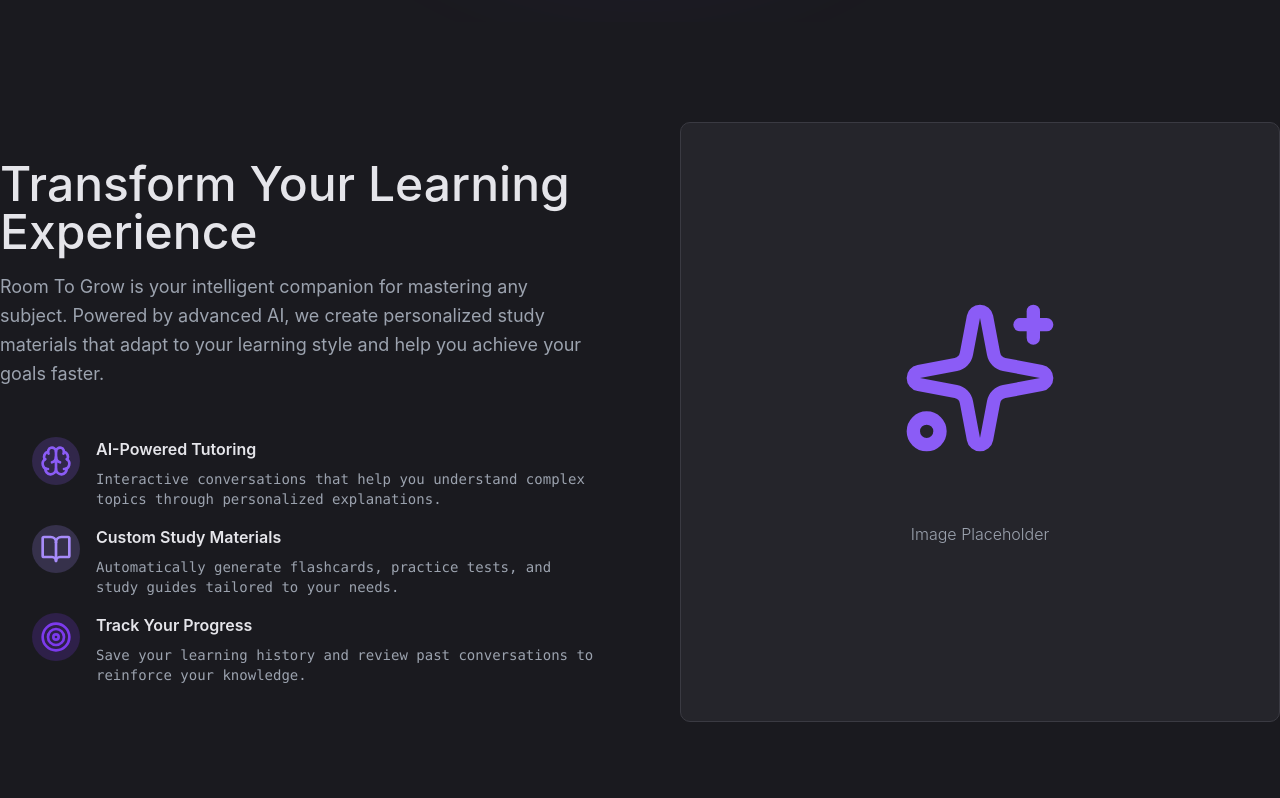
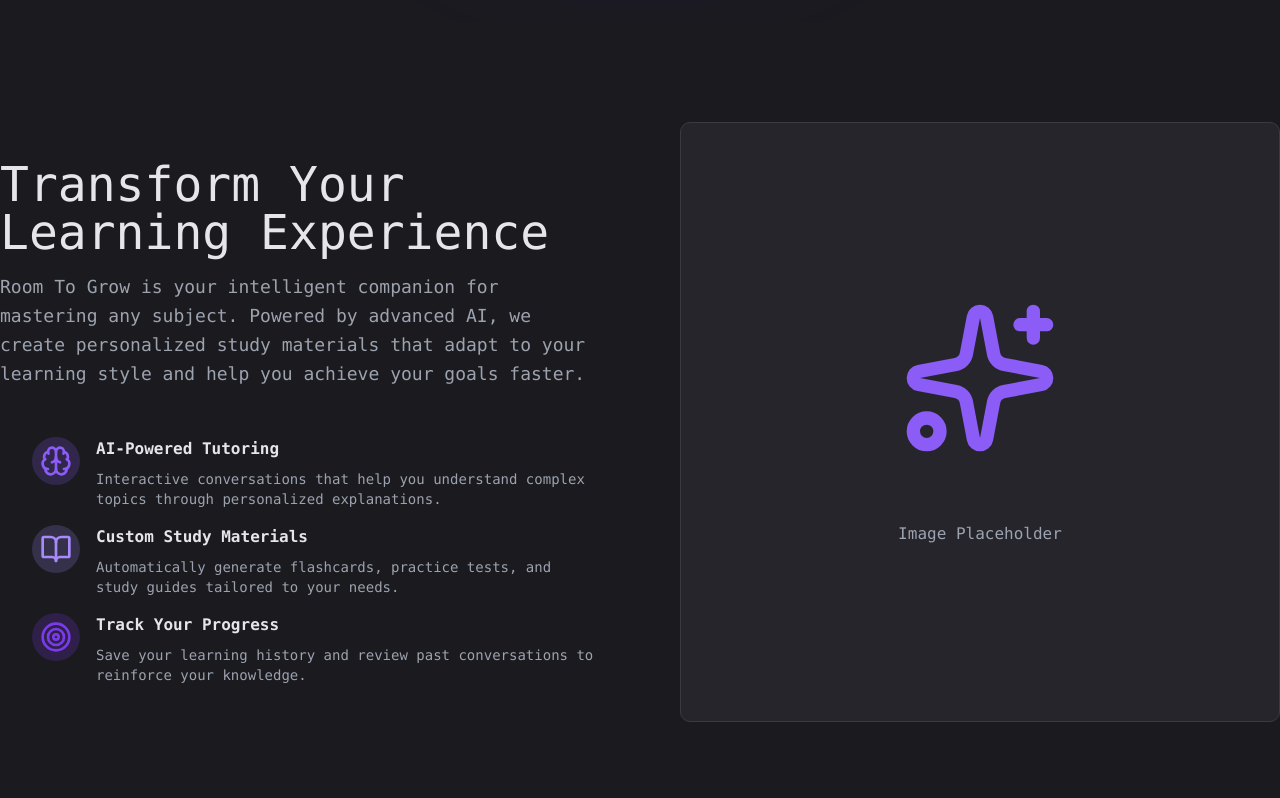
Before and after one commit to DaveTron4/room-to-grow, a React (Vite) app in the folder client/: page / in a window 1280 px wide. Shown: the part 778-1576 px from the top of the page. Built offline with nearby package versions, Linux system fonts and the light colour scheme; no server answers.

Commit message:
Couple of styling changes

```diff
--- a/client/src/index.css
+++ b/client/src/index.css
@@ -4,6 +4,11 @@
 /* Smooth scroll behavior */
 html {
   scroll-behavior: smooth;
+}
+
+/* Apply monospace font globally */
+body {
+  font-family: ui-monospace, SFMono-Regular, 'SF Mono', Menlo, Monaco, Consolas, 'Liberation Mono', 'Courier New', monospace;
 }
 
 /* Custom light variant: applies when element is descendant of .light */
@@ -173,6 +178,31 @@ html {
   }
 }
 
+/* Custom Scrollbar Styling - Applied to all scrollbars */
+*::-webkit-scrollbar {
+  width: 8px;
+  height: 8px;
+}
+
+*::-webkit-scrollbar-track {
+  background: transparent;
+}
+
+*::-webkit-scrollbar-thumb {
+  background: #9ca3af;
+  border-radius: 4px;
+}
+
+*::-webkit-scrollbar-thumb:hover {
+  background: #6b7280;
+}
+
+* {
+  scrollbar-width: thin;
+  scrollbar-color: #9ca3af transparent;
+}
+
+/* Specific override for chatbox if needed */
 .chatbox-scroll::-webkit-scrollbar {
   width: 8px;
 }
--- a/client/src/styles/variables.css
+++ b/client/src/styles/variables.css
@@ -97,7 +97,7 @@
   --input-placeholder: var(--color-text-subtle);
 
   /* Typography */
-  --font-sans: -apple-system, BlinkMacSystemFont, 'Segoe UI', 'Roboto', 'Oxygen', 'Ubuntu', 'Cantarell', 'Fira Sans', 'Droid Sans', 'Helvetica Neue', sans-serif;
+  --font-sans: ui-monospace, SFMono-Regular, 'SF Mono', Menlo, Monaco, Consolas, 'Liberation Mono', 'Courier New', monospace;
   --font-mono: ui-monospace, SFMono-Regular, 'SF Mono', Menlo, Monaco, Consolas, 'Liberation Mono', 'Courier New', monospace;
 
   --text-xs: 0.75rem;      /* 12px */
```
